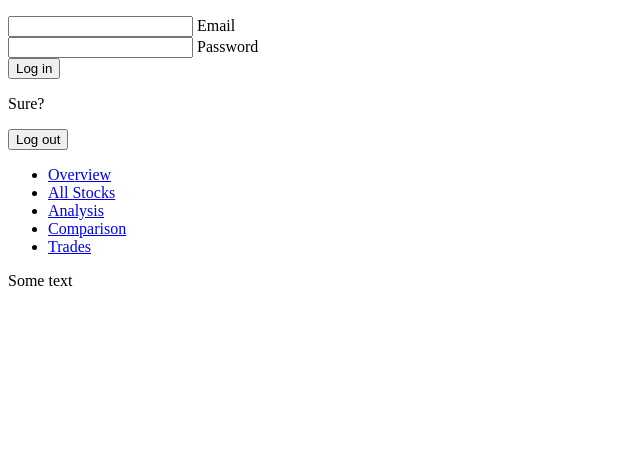
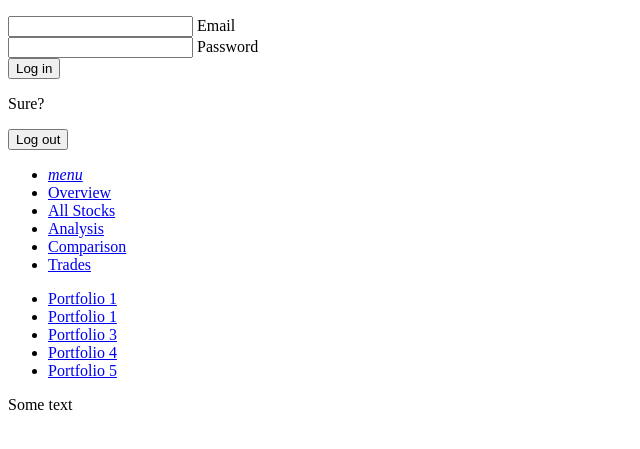
Before and after one commit to jhosoume/alpha50, a PHP site: template app/views/portfolios/portfolio-tab/portfolio_nav.php in a window 1280 px wide. Shown: the part 114-563 px from the top of the page, without its empty margins (0-640 px from the left). Run offline with PHP 8.4, Linux system fonts and the light colour scheme; the template is opened without the code that fills it, so the values that code supplies are empty; the visitor is signed in with stand-in values (Sample User, id 1).

Commit message:
Added interportfolio dropdown

```diff
--- a/app/views/layouts/layout.php
+++ b/app/views/layouts/layout.php
@@ -7,6 +7,7 @@
     <meta name="viewport" content="width=device-width, initial-scale=1">
     <?= Spark\load_javascript(); ?>
     <?= Spark\load_css(); ?>
+    <link href="https://fonts.googleapis.com/icon?family=Material+Icons" rel="stylesheet">
   </head>
   <body>
     <?php render_file('layouts/header.php'); ?>
--- a/app/views/portfolios/portfolio-tab/portfolio_nav.php
+++ b/app/views/portfolios/portfolio-tab/portfolio_nav.php
@@ -1,13 +1,17 @@
 <nav class="portfolio-nav grey darken-2">
-  <div class="container">
-    <div>
 <ul>
+  <li><a class="dropdown-button" href="#" data-activates="inter-portfolio-nav"><i class="material-icons">menu</i></a></li>
   <li><a href="#overview-tab">Overview</a></li>
   <li><a href="#all-stocks-tab">All Stocks</a></li>
   <li><a href="#analysis-tab">Analysis</a></li>
   <li><a href="#comparison-tab">Comparison</a></li>
   <li><a href="#trades-tab">Trades</a></li>
 </ul>
-    </div>
-  </div>
 </nav>
+<ul id="inter-portfolio-nav" class="dropdown-content">
+  <li><a href="#!">Portfolio 1</a></li>
+  <li><a href="#!">Portfolio 1</a></li>
+  <li><a href="#!">Portfolio 3</a></li>
+  <li><a href="#!">Portfolio 4</a></li>
+  <li><a href="#!">Portfolio 5</a></li>
+</ul>
--- a/public/js/portfolio_tab.js
+++ b/public/js/portfolio_tab.js
@@ -1,4 +1,9 @@
 $(function() {
+
+  $('.dropdown-button').dropdown({
+    belowOrigin: true,
+    constrain_width: false
+  })
 
   $('.portfolio-area').ready(function() {
 
```
Also changed, not shown: app/views/portfolios/portfolio-area.php (+21 -1 lines), public/css/portfolio-area.css (+11 -0 lines). Lines whose indentation alone changed are shown as unchanged.
